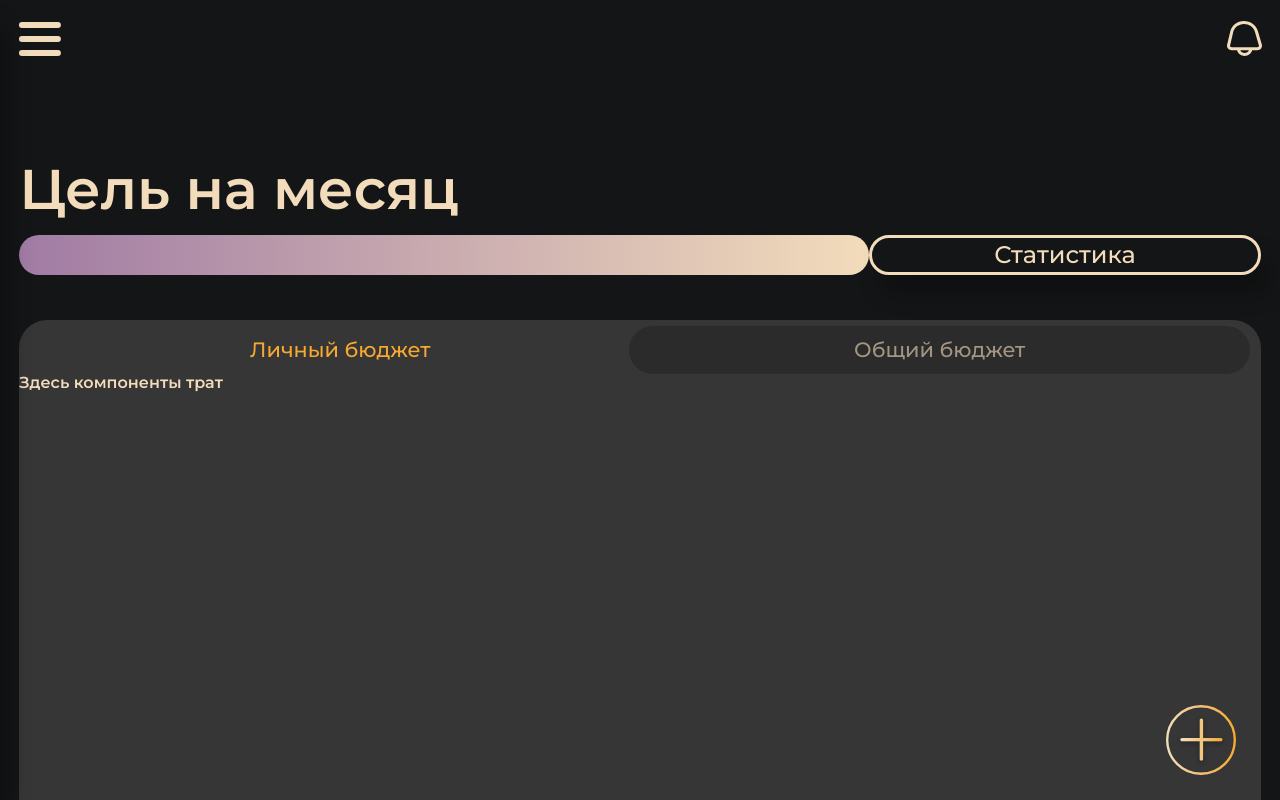
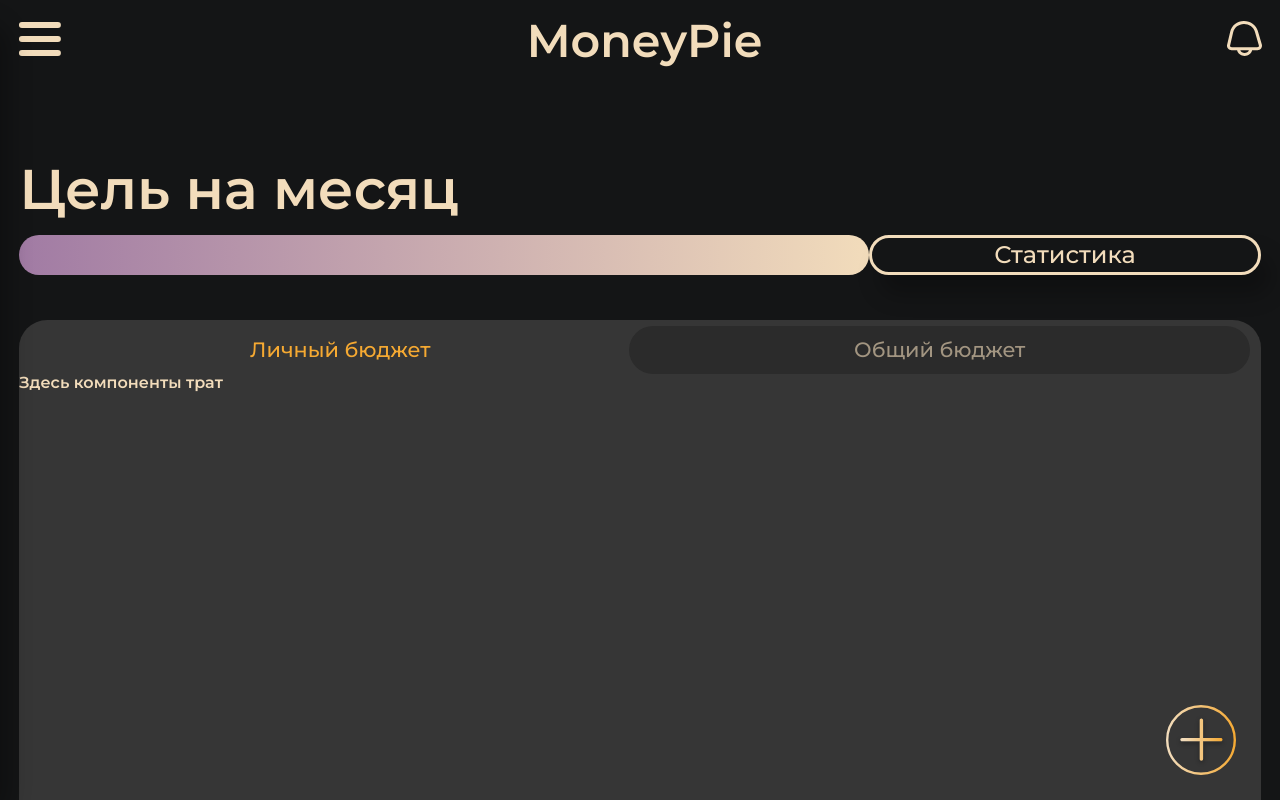
Before and after one commit to money-pie/frontend, a Next.js app: page / in a window 1280 px wide. Built offline with nearby package versions, Linux system fonts and the light colour scheme.

Commit message:
fix: update layout

```diff
--- a/layout/Layout.module.css
+++ b/layout/Layout.module.css
@@ -13,5 +13,11 @@
 }
 
 .body {
+  display: flex;
+  flex-direction: column;
+  justify-content: flex-end;
+
+  width: 100%;
+  height: 100%;
   grid-area: body;
 }
--- a/layout/Layout.props.ts
+++ b/layout/Layout.props.ts
@@ -2,4 +2,5 @@ import { ReactNode } from "react";
 
 export interface LayoutProps {
   children: ReactNode;
+  visible: "visible" | "hidden";
 }
--- a/layout/Layout.tsx
+++ b/layout/Layout.tsx
@@ -4,19 +4,22 @@ import { LayoutProps } from "./Layout.props";
 import styles from "./Layout.module.css";
 import { Header } from "./Header/Header";
 
-function Layout({ children }: LayoutProps): JSX.Element {
+function Layout({ children, visible }: LayoutProps): JSX.Element {
   return (
     <div className={styles.wrapper}>
-      <Header visible="hidden" className={styles.header} />
+      <Header visible={visible} className={styles.header} />
       <div className={styles.body}>{children}</div>
     </div>
   );
 }
 
-export const withLayout = <T extends Record<string, unknown>>(Component: FunctionComponent<T>) =>
+export const withLayout = <T extends Record<string, unknown>>(
+  Component: FunctionComponent<T>,
+  visible: "visible" | "hidden"
+) =>
   function withLayoutComponent(props: T): JSX.Element {
     return (
-      <Layout>
+      <Layout visible={visible}>
         <Component {...props} />
       </Layout>
     );
```
